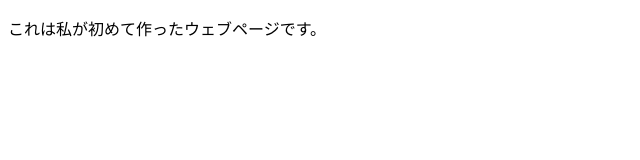
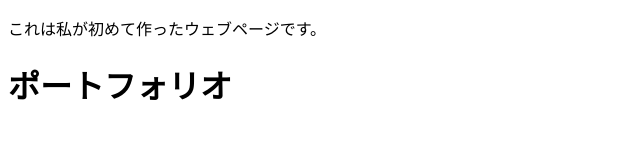
Before and after one commit to Miyamoto114/Miyamoto114.github.io, a plain HTML site: page index.html in a window 1280 px wide. Shown: the whole page, without its empty margins (0-640 px from the left). Drawn offline with Linux system fonts and the light colour scheme.

Commit message:
Add files via upload

```diff
--- a/index.html
+++ b/index.html
@@ -1,11 +1,15 @@
 <!DOCTYPE html>
 <html>
-  <head>
+
+<head>
     <meta charset="utf-8">
     <meta name="viewport" content="width=device-width, initial-scale=1">
     <title>初めてのウェブページ</title>
-  </head>
-  <body>
+</head>
+
+<body>
     <p>これは私が初めて作ったウェブページです。</p>
-  </body>
+    <h1>ポートフォリオ</h1>
+</body>
+
 </html>
```
